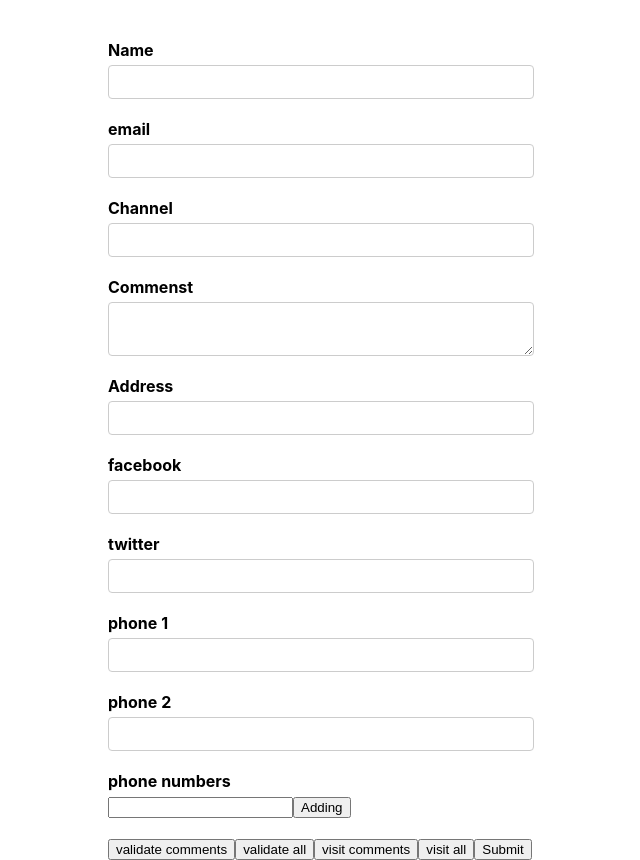
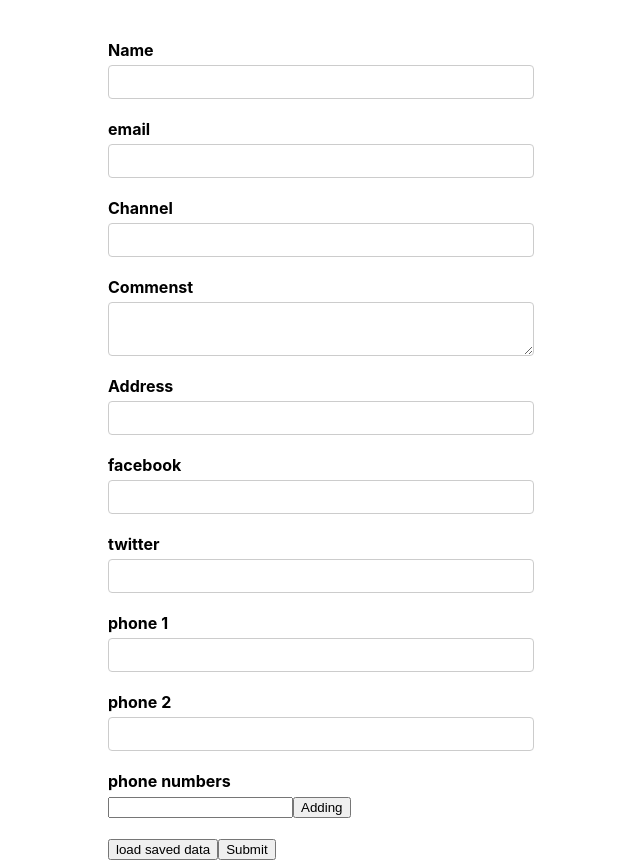
Before and after one commit to cepedagm14/react-formik-course, a React (Vite) app: page / in a window 1280 px wide. Shown: the whole page, without its empty margins (319-959 px from the left). Built offline with nearby package versions, Linux system fonts and the light colour scheme.

Commit message:
load saved data

```diff
--- a/src/components/YouTubeForm.jsx
+++ b/src/components/YouTubeForm.jsx
@@ -1,4 +1,4 @@
-import React from "react";
+import React, { useState } from "react";
 import { TextField } from "@mui/material";
 import {
   Formik,
@@ -24,6 +24,21 @@ const initialValues = {
   phone: ["", ""],
   phNumbers: [""],
 };
+
+const savedValues = {
+  name: "aurigak",
+  email: "aurigak@aurigak.com",
+  channel: "aurigakDevs",
+  commenst: "welcome to formik",
+  address: "aurigak 123 987",
+  social: {
+    facebook: "aurigak",
+    twitter: "aurigak",
+  },
+  phone: ["", ""],
+  phNumbers: [""],
+};
+
 const onSubmit = (values, onSubmitProps) => {
   console.log("submit", values);
   console.log("submitProps", onSubmitProps);
@@ -47,17 +62,19 @@ const validateComments = (value) => {
 };
 
 const YouTubeForm = () => {
+  const [dataSaved, setDataSaved] = useState(null);
   return (
     <Formik
-      initialValues={initialValues}
+      initialValues={dataSaved || initialValues}
       validationSchema={validationSchema}
       onSubmit={onSubmit}
+      enableReinitialize
       // validateOnMount
       // validateOnChange={false}
       // validateOnBlur={false}
     >
       {(formik) => {
-        console.log("formik props", formik);
+        // console.log("formik props", formik);
         return (
           <Form>
             <div className="form-control">
@@ -158,7 +175,7 @@ const YouTubeForm = () => {
               </FieldArray>
             </div>
 
-            <button
+            {/* <button
               type="button"
               onClick={() => formik.validateField("commenst")}
             >
@@ -186,8 +203,11 @@ const YouTubeForm = () => {
               }
             >
               visit all
+            </button> */}
+
+            <button type="button" onClick={() => setDataSaved(savedValues)}>
+              load saved data
             </button>
-
             <button
               type="submit"
               disabled={
```
